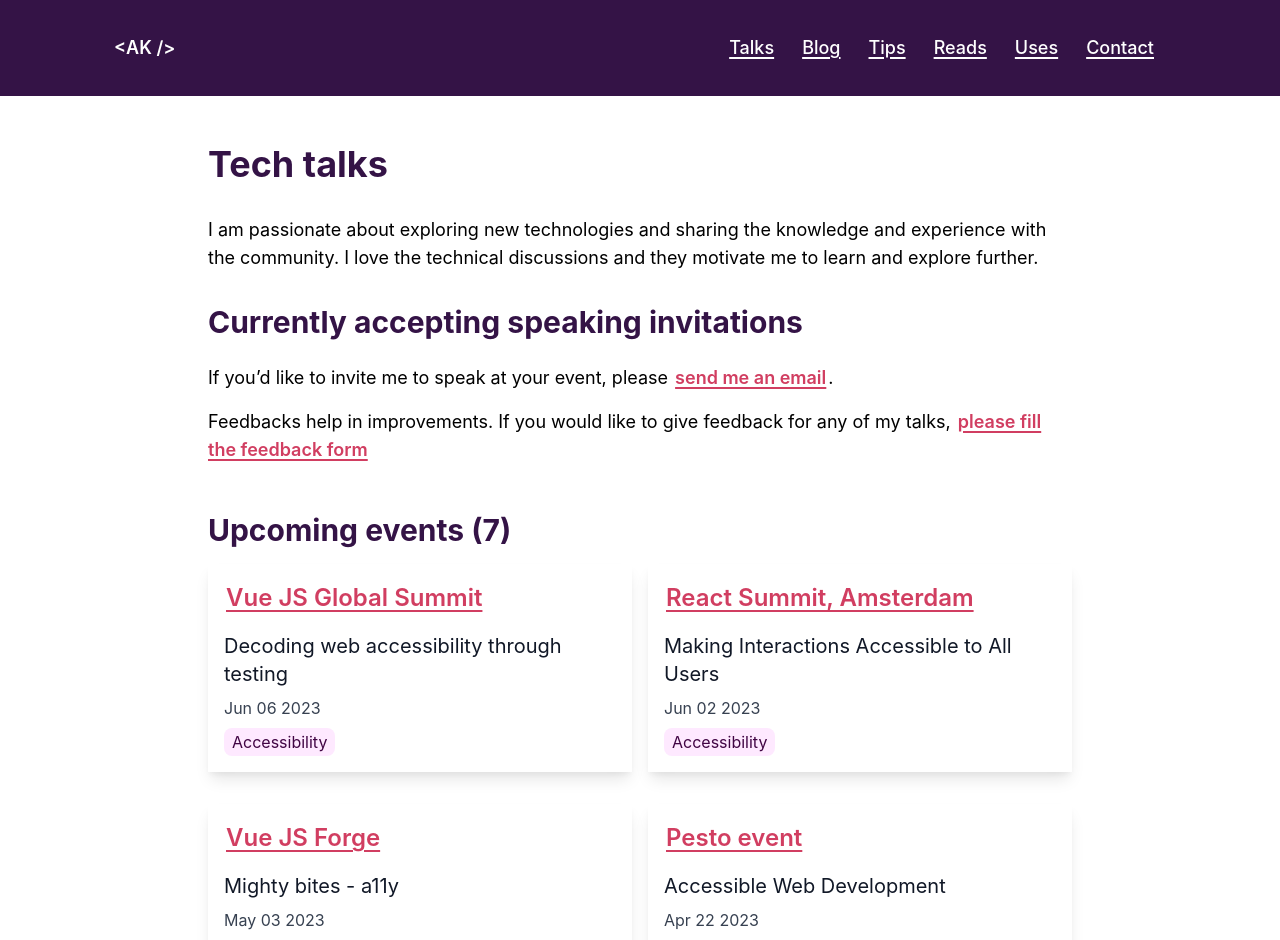
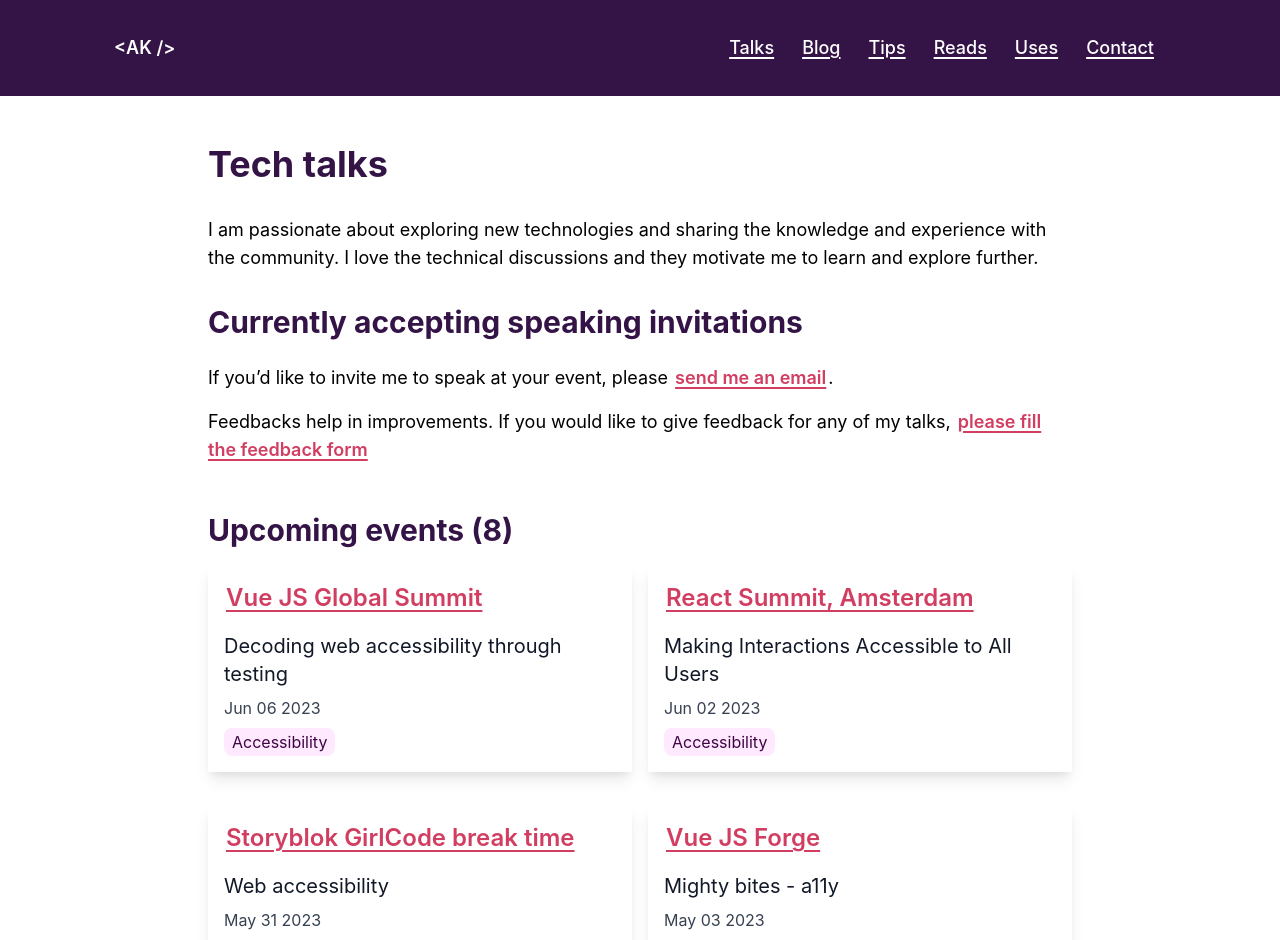
Before and after one commit to anuk79/anuradhakumari, a Next.js app: page /talks in a window 1280 px wide. Shown: the top 940 px of the page. Built offline with nearby package versions, Linux system fonts and the light colour scheme.

Commit message:
add talk

```diff
--- a/data/talks.js
+++ b/data/talks.js
@@ -21,6 +21,19 @@ const talks = [
     "eventDetails": {
       "url": "https://reactsummit.com/",
       "name": "React Summit, Amsterdam",
+      "video": null,
+      "resources": null
+    }
+  },
+    {
+    "topic": "Web accessibility",
+    "topics": [
+      "Accessibility",
+    ],
+    "date": "2023-5-31",
+    "eventDetails": {
+      "url": "https://www.meetup.com/girlcodemeetups/events/293678956/",
+      "name": "Storyblok GirlCode break time",
       "video": null,
       "resources": null
     }
```
